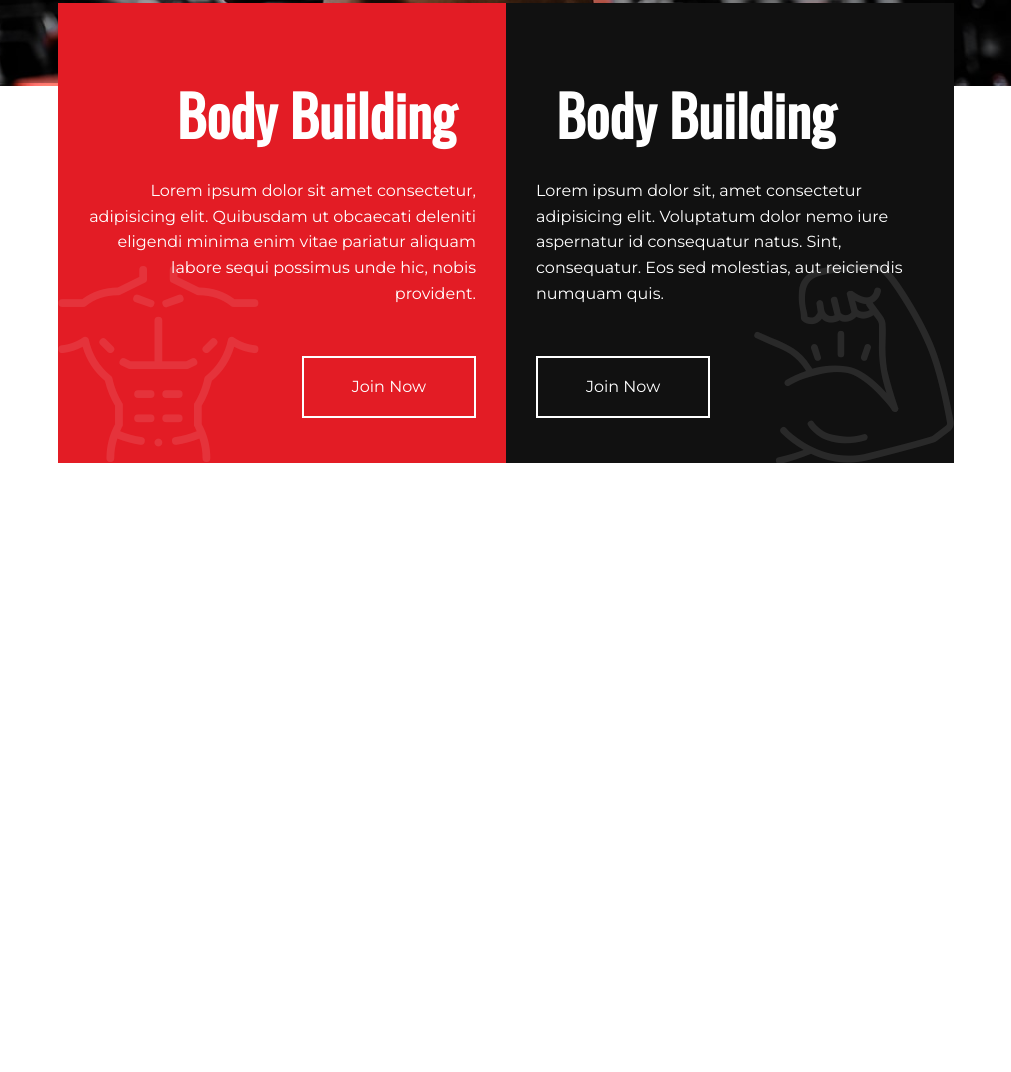
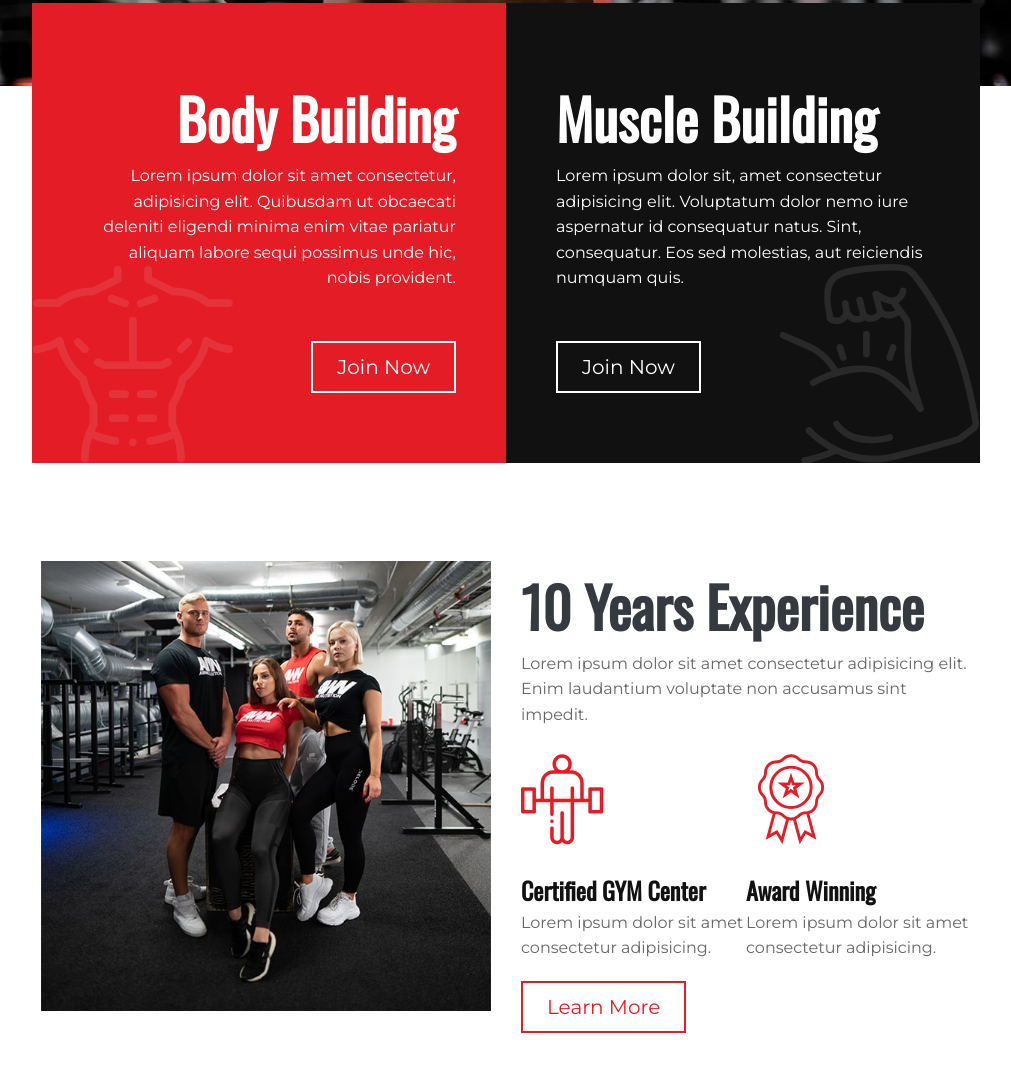
Before and after one commit to 20020421/GymBuilding, a website: page index.html in a window 1280 px wide. Shown: the part 664-1736 px from the top of the page, without its empty margins (134-1145 px from the left). Before the commit the page ends 1227 px from the top, so only its background shows below. Drawn offline with nearby package versions, Linux system fonts and the light colour scheme.

Commit message:
notthing

```diff
--- a/index.html
+++ b/index.html
@@ -44,7 +44,7 @@
         <div class="header-caption d-flex flex-column justify-content-center align-items-center">
             <h3 class="text-red text-primary p-0">Gym & Fitness Center</h3>
             <h2 class="text-white p-0">Best Gym In Town</h2>
-            <a href="#gym-class" class="btn btn-transparent btn-outline">Join us now</a>
+            <a href="#gym-class" class="btn btn-transparent btn-outline-light">Join Us Now</a>
         </div>
     </div>
 
@@ -54,15 +54,42 @@
                     <i class="flaticon-six-pack"></i>
                     <h3 class="gym-class-name font-weight-bold">Body Building</h3>
                     <p>Lorem ipsum dolor sit amet consectetur, adipisicing elit. Quibusdam ut obcaecati deleniti eligendi minima enim vitae pariatur aliquam labore sequi possimus unde hic, nobis provident.</p>
-                    <a href="#" class="btn btn-transparent btn-outline">Join Now</a>
+                    <a href="#" class="btn btn-transparent btn-outline-light btn-p-2">Join Now</a>
                 </div>
                 <div class="gym-class-box bg-black align-items-start justify-content-center d-flex flex-column text-align-left text-white">
                     <i class="flaticon-bodybuilding"></i>
-                    <h3 class="gym-class-name font-weight-bold">Body Building</h3>
+                    <h3 class="gym-class-name font-weight-bold">Muscle Building</h3>
                     <p>Lorem ipsum dolor sit, amet consectetur adipisicing elit. Voluptatum dolor nemo iure aspernatur id consequatur natus. Sint, consequatur. Eos sed molestias, aut reiciendis numquam quis.</p>
-                    <a href="#" class="btn btn-transparent btn-outline">Join Now</a>
+                    <a href="#" class="btn btn-transparent btn-outline-light btn-p-2">Join Now</a>
                 </div>
             </div>
+    </div>
+
+    <div class="container-about">
+        <div class="d-flex gym-about">
+            <div class="w-50 p-4">
+                <img src="./img/about.jpg" alt="photo" class="w100">
+            </div>
+            <div class="gym-about-content w-50 p-4 d-flex align-items-center">
+                <div class="d-flex flex-column align-items-start">
+                    <h2 class="font-weight-bold text-black size-56">10 Years Experience</h2>
+                    <p>Lorem ipsum dolor sit amet consectetur adipisicing elit. Enim laudantium voluptate non accusamus sint impedit.</p>
+                    <div class="d-flex align-items-start justify-content-center">
+                        <div class="w-50 d-flex flex-column">
+                            <i class="flaticon-barbell text-red"></i>
+                            <h3 class="text-black">Certified GYM Center</h3>
+                            <p>Lorem ipsum dolor sit amet consectetur adipisicing.</p>
+                        </div>
+                        <div class="w-50 d-flex flex-column">
+                            <i class="flaticon-medal text-red"></i>
+                            <h3 class="text-black">Award Winning</h3>
+                            <p>Lorem ipsum dolor sit amet consectetur adipisicing.</p>
+                        </div>
+                    </div>
+                    <a href="#" class="btn btn-transparent btn-outline-red btn-p-2">Learn More</a>
+                </div>
+            </div>
+        </div>
     </div>
 
 </body>
--- a/sass/Base/_base.scss
+++ b/sass/Base/_base.scss
@@ -20,8 +20,8 @@ li {
 body {
     background-color: $light;
     margin-bottom: 10rem;
+    color: #666;
 }
 h1, h2, h3, h4, h5, h6 {
     font-family: Oswald,sans-serif;
-    padding: 2rem;
 }
--- a/sass/Base/_utilities.scss
+++ b/sass/Base/_utilities.scss
@@ -117,6 +117,18 @@
     padding: 0 !important;
 }
 
+.w-50 {
+    width: 50% !important;
+}
+
+.p-4 {
+    padding: 1.5rem !important;
+}
+
+.size-56 {
+    font-size: 5.6rem;
+}
+
 
 h1 {
     font-size: 5.6rem;
--- a/sass/Components/_btn.scss
+++ b/sass/Components/_btn.scss
@@ -1,7 +1,7 @@
 .btn-transparent {
     background-color: transparent;
 }
-.btn-outline {
+.btn-outline-light {
     color: $light;
     border-color: $light;
     &:hover {
@@ -10,9 +10,23 @@
     }
 }
 
+.btn-outline-red {
+    color: $primary;
+    border-color: $primary;
+    &:hover {
+        background-color: $primary;
+        color: $light;
+    }
+}
+
 .btn {
     padding: 1.6rem 4.8rem;
     border-width: 2px;
     border-style: solid;
     transition: all ease-in-out .15s;
+    font-size: 2rem;
 }
+
+.btn-p-2 {
+    padding: .8rem 2.4rem;
+}
--- /dev/null
+++ b/sass/Layout/_about.scss
@@ -0,0 +1,24 @@
+.gym-about {
+    width: 77%;
+    margin: auto;
+    padding: 1%;
+    margin-top: 7rem;
+
+    & h2 {
+        color: #343a40 !important;
+    }
+
+    & i {
+        &::before {
+            font-size: 9rem !important;
+        }
+    }
+
+    & .btn {
+        margin-top: 2rem;
+    }
+
+    & h3 {
+        font-size: 2.4rem;
+    }
+}
--- a/sass/Layout/_gymclass.scss
+++ b/sass/Layout/_gymclass.scss
@@ -5,6 +5,7 @@
     z-index: 1;
     margin-top: -9rem;
     position: relative;
+    padding: 5rem;
     & i {
         position: absolute;
         bottom: 0;
@@ -22,19 +23,20 @@
     &.align-items-end i {
         left: 0;
     }
+    & p {
+        margin-bottom: 5rem;
+    }
 }
 
 .container-gymclass {
     z-index: 9999999;
-    width: 70%;
+    width: 74%;
     margin: auto;
 }
 
 
 
-p {
-    margin-bottom: 5rem;
-}
+
 
 .gym-class-name {
     font-size: 5.6rem;
--- a/sass/main.scss
+++ b/sass/main.scss
@@ -6,3 +6,4 @@
 @import './Layout/headerbg';
 @import './Components/btn';
 @import './Layout/gymclass';
+@import './Layout/about';
```
Also changed, not shown: css/style.css, sass/Abstracts/_variable.scss (line endings or trailing spaces).
